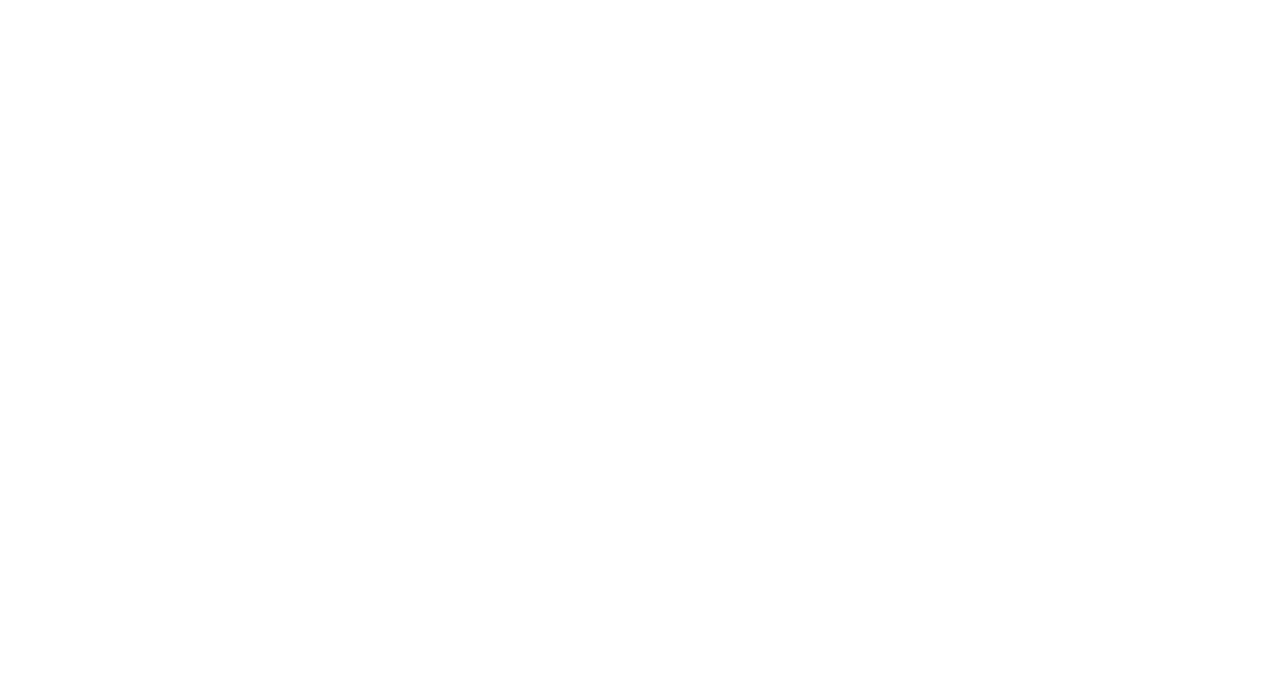
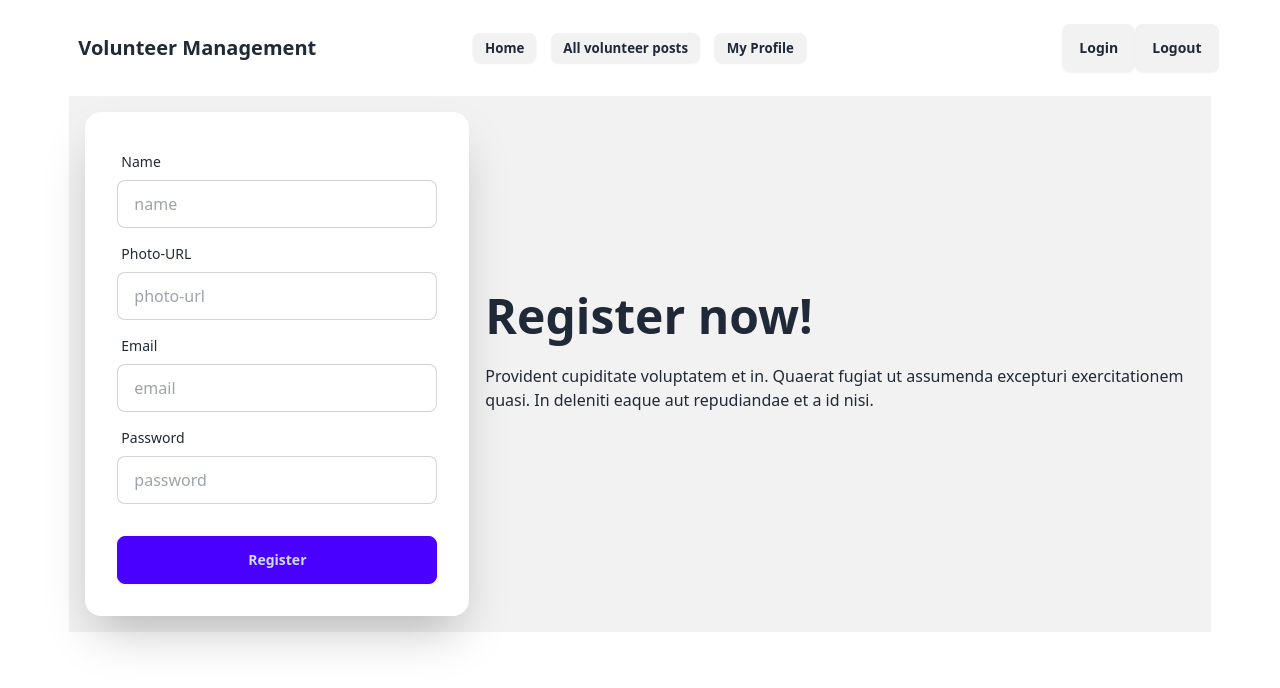
Before and after one commit to rakibnafiz6/volunteer-management, a React (Vite) app: page /register in a window 1280 px wide. Before the commit this address had no page. Shown: the top 688 px of the page. Built offline with nearby package versions, Linux system fonts and the light colour scheme.

Commit message:
added the .env file and register functionality

```diff
--- a/package.json
+++ b/package.json
@@ -10,6 +10,7 @@
     "preview": "vite preview"
   },
   "dependencies": {
+    "firebase": "^11.1.0",
     "localforage": "^1.10.0",
     "match-sorter": "^8.0.0",
     "react": "^18.3.1",
--- a/src/components/Navbar/Navbar.jsx
+++ b/src/components/Navbar/Navbar.jsx
@@ -48,8 +48,8 @@ const Navbar = () => {
                 </ul>
             </div>
             <div className="navbar-end">
-                <Link className="btn">Login</Link>
-                <Link className="btn">Logout</Link>
+                <Link to='/login' className="btn">Login</Link>
+                <Link to='/register' className="btn">Logout</Link>
             </div>
         </div>
     );
--- /dev/null
+++ b/src/firebase/firebase.init.js
@@ -0,0 +1,21 @@
+// Import the functions you need from the SDKs you need
+import { initializeApp } from "firebase/app";
+import { getAuth } from "firebase/auth";
+// TODO: Add SDKs for Firebase products that you want to use
+// https://firebase.google.com/docs/web/setup#available-libraries
+
+// Your web app's Firebase configuration
+const firebaseConfig = {
+  apiKey: import.meta.env.VITE_apiKey,
+  authDomain: import.meta.env.VITE_authDomain,
+  projectId: import.meta.env.VITE_projectId,
+  storageBucket: import.meta.env.VITE_storageBucket,
+  messagingSenderId: import.meta.env.VITE_messagingSenderId,
+  appId: import.meta.env.VITE_appId
+};
+
+// Initialize Firebase
+const app = initializeApp(firebaseConfig);
+const auth = getAuth(app);
+
+export default auth;
--- /dev/null
+++ b/src/hook/useAuth.jsx
@@ -0,0 +1,10 @@
+import { useContext } from "react";
+import { AuthContext } from "../provider/AuthProvider";
+
+
+const useAuth = () => {
+    const context = useContext(AuthContext)
+    return context;
+};
+
+export default useAuth;
--- a/src/main.jsx
+++ b/src/main.jsx
@@ -3,9 +3,12 @@ import { createRoot } from 'react-dom/client'
 import './index.css'
 import { RouterProvider } from 'react-router-dom'
 import router from './routes/router'
+import AuthProvider from './provider/AuthProvider'
 
 createRoot(document.getElementById('root')).render(
   <StrictMode>
-     <RouterProvider router={router} />
+     <AuthProvider>
+      <RouterProvider router={router} />
+     </AuthProvider>
   </StrictMode>,
 )
--- a/src/pages/Login.jsx
+++ b/src/pages/Login.jsx
@@ -2,8 +2,35 @@ import React from 'react';
 
 const Login = () => {
     return (
-        <div>
-
+        <div className="hero bg-base-200">
+            <div className="hero-content flex-col lg:flex-row-reverse">
+                <div className="text-center lg:text-left">
+                    <h1 className="text-5xl font-bold">Login now!</h1>
+                    <p className="py-6">
+                        Provident cupiditate voluptatem et in. Quaerat fugiat ut assumenda excepturi exercitationem
+                        quasi. In deleniti eaque aut repudiandae et a id nisi.
+                    </p>
+                </div>
+                <div className="card bg-base-100 w-full max-w-sm shrink-0 shadow-2xl">
+                    <form className="card-body">
+                        <div className="form-control">
+                            <label className="label">
+                                <span className="label-text">Email</span>
+                            </label>
+                            <input type="email" placeholder="email" className="input input-bordered" required />
+                        </div>
+                        <div className="form-control">
+                            <label className="label">
+                                <span className="label-text">Password</span>
+                            </label>
+                            <input type="password" placeholder="password" className="input input-bordered" required />
+                        </div>
+                        <div className="form-control mt-6">
+                            <button className="btn btn-primary">Login</button>
+                        </div>
+                    </form>
+                </div>
+            </div>
         </div>
     );
 };
--- a/src/pages/Register.jsx
+++ b/src/pages/Register.jsx
@@ -1,9 +1,72 @@
 import React from 'react';
+import useAuth from '../hook/useAuth';
 
 const Register = () => {
+    const {createUser} = useAuth();
+
+    const handleRegister = (e)=>{
+        e.preventDefault();
+        const form = e.target;
+        const name = form.name.value;
+        const photo = form.photo.value;
+        const email = form.email.value;
+        const password = form.password.value;
+
+        createUser(email, password)
+        .then(result =>{
+            console.log(result.user);
+        })
+        .catch(error =>{
+            console.log(error.message);
+        })
+
+
+
+    }
+
+
     return (
-        <div>
-
+        <div className="hero bg-base-200">
+            <div className="hero-content flex-col lg:flex-row-reverse">
+                <div className="text-center lg:text-left">
+                    <h1 className="text-5xl font-bold">Register now!</h1>
+                    <p className="py-6">
+                        Provident cupiditate voluptatem et in. Quaerat fugiat ut assumenda excepturi exercitationem
+                        quasi. In deleniti eaque aut repudiandae et a id nisi.
+                    </p>
+                </div>
+                <div className="card bg-base-100 w-full max-w-sm shrink-0 shadow-2xl">
+                    <form onSubmit={handleRegister} className="card-body">
+                        <div className="form-control">
+                            <label className="label">
+                                <span className="label-text">Name</span>
+                            </label>
+                            <input type="text" name='name' placeholder="name" className="input input-bordered" required />
+                        </div>
+                        <div className="form-control">
+                            <label className="label">
+                                <span className="label-text">Photo-URL</span>
+                            </label>
+                            <input type="url" name='photo' placeholder="photo-url" className="input input-bordered" required />
+                        </div>
+                        <div className="form-control">
+                            <label className="label">
+                                <span className="label-text">Email</span>
+                            </label>
+                            <input type="email" name='email' placeholder="email" className="input input-bordered" required />
+                        </div>
+                        <div className="form-control">
+                            <label className="label">
+                                <span className="label-text">Password</span>
+                            </label>
+                            <input type="password" name='password' placeholder="password" className="input input-bordered" required />
+                        </div>
+                        <div className="form-control mt-6">
+                            <button className="btn btn-primary">Register</button>
+                        </div>
+                    </form>
+                </div>
+            </div>
         </div>
     );
 };
--- /dev/null
+++ b/src/provider/AuthProvider.jsx
@@ -0,0 +1,38 @@
+import { createUserWithEmailAndPassword } from "firebase/auth";
+import { useState } from "react";
+import { createContext } from "react";
+import auth from "../firebase/firebase.init";
+
+
+export const AuthContext = createContext(null);
+
+
+const AuthProvider = ({children}) => {
+    const [user, setUser] = useState(null);
+    const [loading, setLoading] = useState(true);
+
+   const createUser = (email, password)=>{
+    setLoading(true);
+    return createUserWithEmailAndPassword(auth, email, password);
+   }
+
+
+
+
+    const authInfo ={
+        user,
+        loading,
+        createUser
+    }
+
+
+
+
+    return (
+        <AuthContext.Provider value={authInfo}>
+            {children}
+        </AuthContext.Provider>
+    );
+};
+
+export default AuthProvider;
```
Also changed, not shown: src/routes/router.jsx (+10 -0 lines), 1 other file (tests, documents, lock files or other folders).
